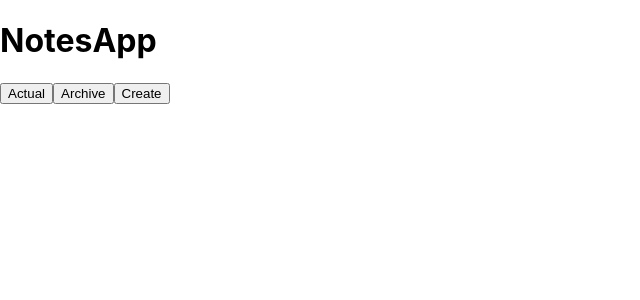
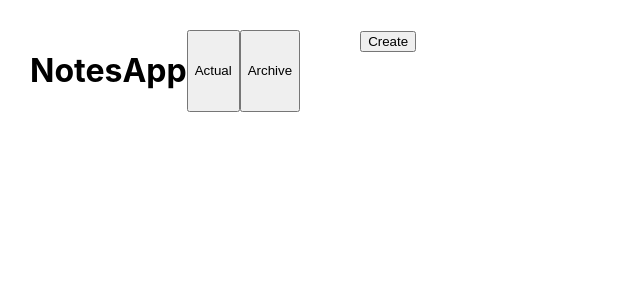
Before and after one commit to aliyevshukur/note-taking-website, a React (Create React App) app: page / in a window 1280 px wide. Shown: the top 300 px of the page, without its empty margins (0-640 px from the left). Built offline with nearby package versions, Linux system fonts and the light colour scheme; data requests are answered from the project's data file.

Commit message:
NoteWrapper improved

```diff
--- a/src/components/Header/Header.js
+++ b/src/components/Header/Header.js
@@ -1,12 +1,17 @@
 import React from "react";
+import "./Header.scss";
 
 const Header = () => {
   return (
     <header className={"header"}>
-      <h1>NotesApp</h1>
-      <button className="actual">Actual</button>
-      <button className="archive">Archive</button>
-      <button className="create">Create</button>
+      <div className="header-left">
+        <h1>NotesApp</h1>
+        <button className="actual">Actual</button>
+        <button className="archive">Archive</button>
+      </div>
+      <div className="header-right">
+        <button className="create">Create</button>
+      </div>
     </header>
   );
 };
--- /dev/null
+++ b/src/components/Header/Header.scss
@@ -0,0 +1,12 @@
+.header {
+  display: flex;
+
+  .header-left {
+    display: flex;
+    padding: 30px;
+  }
+
+  .header-right {
+    padding: 30px;
+  }
+}
```
